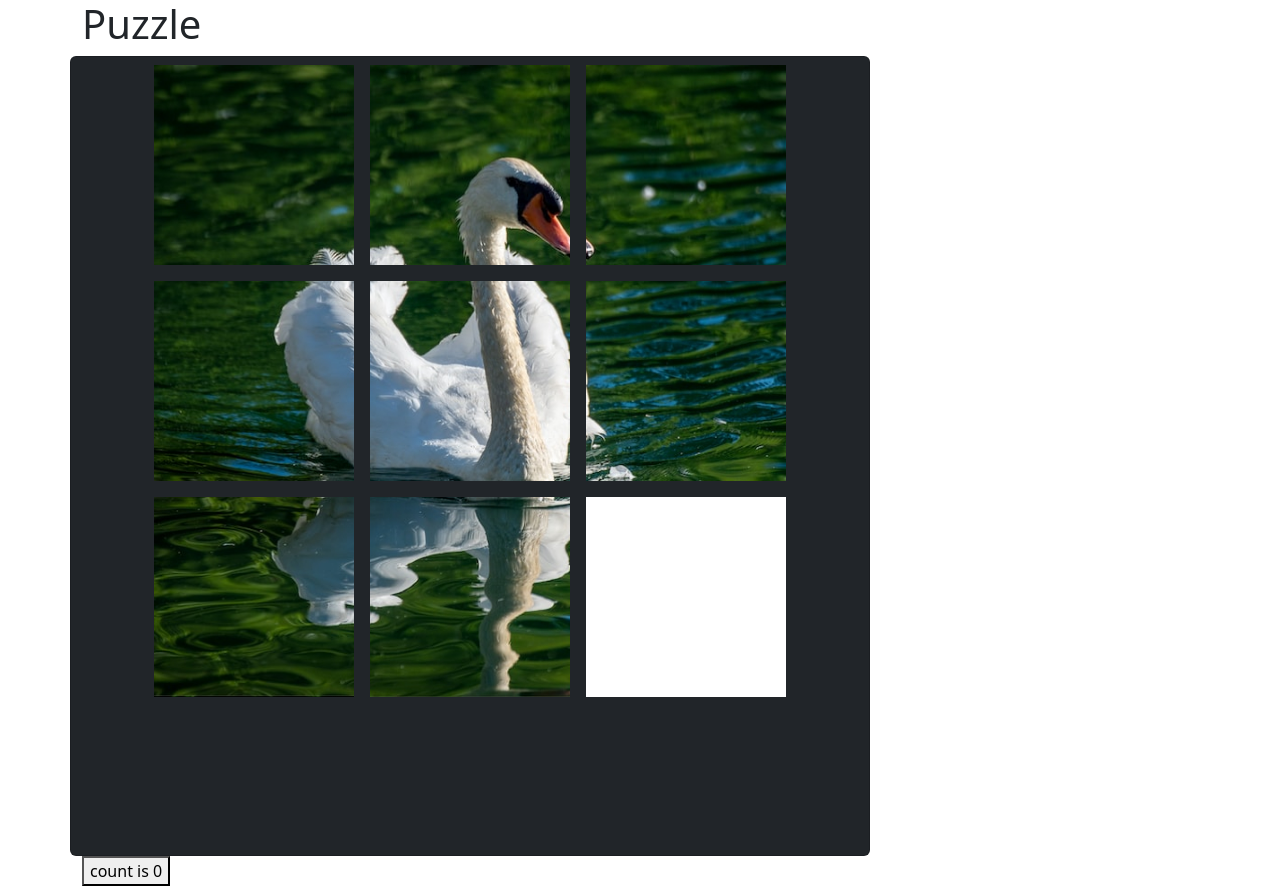
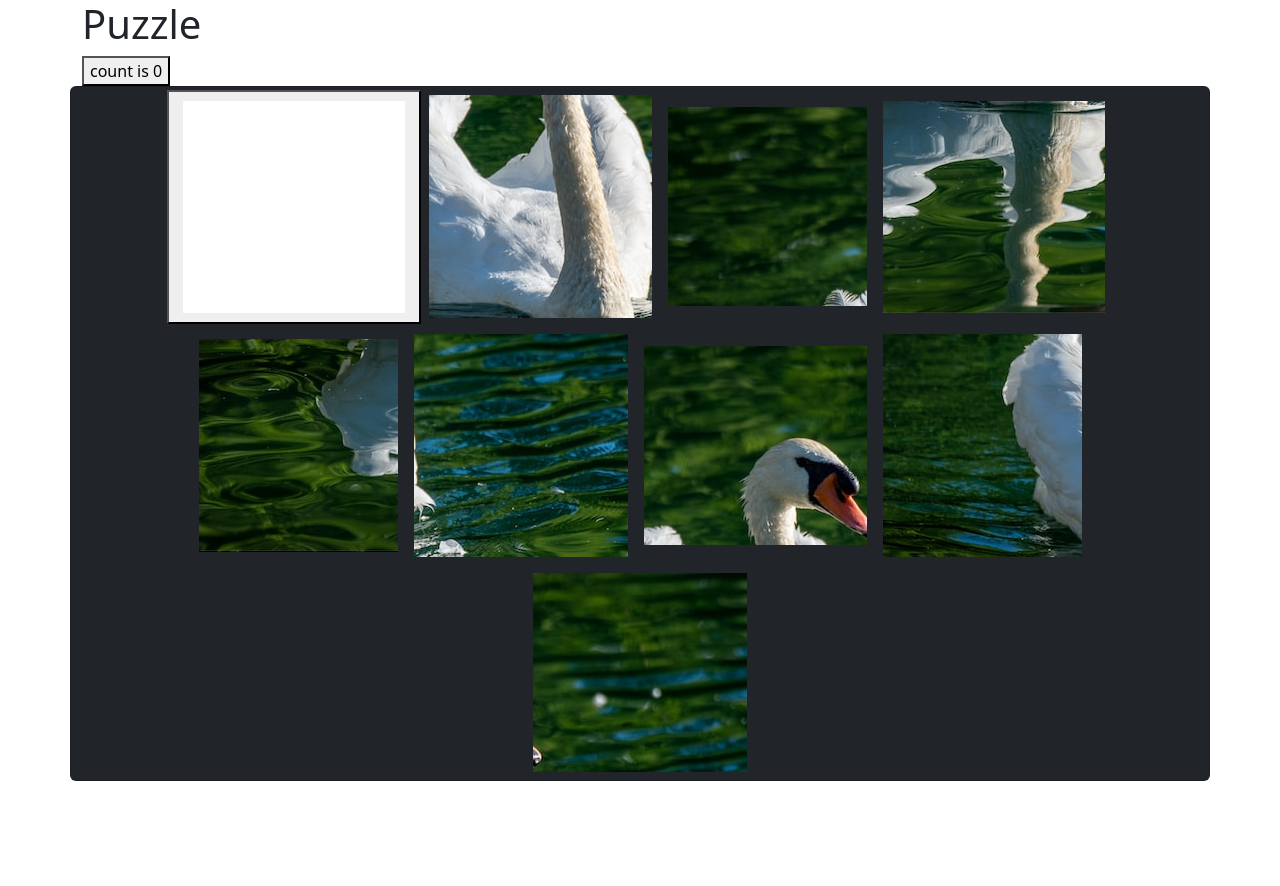
Before and after one commit to winter9F/winter-slide-puzzle, a React (Vite) app: page / in a window 1280 px wide. After the commit the page ends 800 px from the top, so only its background shows below. Built offline with nearby package versions, Linux system fonts and the light colour scheme.

Commit message:
Update 2

```diff
--- a/src/App.jsx
+++ b/src/App.jsx
@@ -1,22 +1,43 @@
 import { useState } from 'react'
-import tile1 from "./assets/PuzzlePieces/P1-1.jpg"
-import Puzzle from "./components/Puzzle/Puzzle"
 import './App.css'
-
+import "./components/Puzzle/Puzzle"
+import { puzzle, solution } from './components/Puzzle/Puzzle'
+import MoveTile from "./components/moveTile"
 
 function App() {
   const [count, setCount] = useState(0)
 
+  const [selectedTile, setSelectedTile] = useState();
+
+  function handleClick(img) {
+    setSelectedTile(img);
+  }
+
   return (
-    <>
+
     <section className='container'>
       <h1>Puzzle</h1>
-        <Puzzle />
+
       <button onClick={() => setCount((count) => count + 1)}>
         count is {count}
       </button>
+
+      <div className="row d-flex text-center">
+        <div className="card bg-dark d-inline">
+          <button clickEvent={handleClick}><img id="0-0" className="m-2" src={puzzle[0]} alt="" /></button>
+          <img id="0-1" className="m-2" src={puzzle[1]} alt="" />
+          <img id="0-2" className="m-2" src={puzzle[2]} alt="" />
+          <img id="1-0" className="m-2" src={puzzle[3]} alt="" />
+          <img id="1-2" className="m-2" src={puzzle[4]} alt="" />
+          <img id="1-3" className="m-2" src={puzzle[5]} alt="" />
+          <img id="2-0" className="m-2" src={puzzle[6]} alt="" />
+          <img id="2-1" className="m-2" src={puzzle[7]} alt="" />
+          <img id="2-2" className="m-2" src={puzzle[8]} alt="" />
+        </div>
+
+      </div>
     </section>
-    </>
+
   )
 }
 export default App
--- a/src/components/Puzzle/Puzzle.jsx
+++ b/src/components/Puzzle/Puzzle.jsx
@@ -1,22 +1,22 @@
-import "./Puzzle.css"
-import { Tiles } from "./Tiles"
+import tile1 from "../../assets/PuzzlePieces/P1-1.jpg"
+import tile2 from "../../assets/PuzzlePieces/P1-2.jpg"
+import tile3 from "../../assets/PuzzlePieces/P1-3.jpg"
+import tile4 from "../../assets/PuzzlePieces/P1-4.jpg"
+import tile5 from "../../assets/PuzzlePieces/P1-5.jpg"
+import tile6 from "../../assets/PuzzlePieces/P1-6.jpg"
+import tile7 from "../../assets/PuzzlePieces/P1-7.jpg"
+import tile8 from "../../assets/PuzzlePieces/P1-8.jpg"
+import tile9 from "../../assets/PuzzlePieces/P1-9.jpg"
 
-export default function Puzzle() {
-    return (
 
-        <div className="row d-flex text-center">
-            <div className="card bg-dark d-inline">
-                <img className="m-2" src={Tiles[0]} alt="" />
-                <img className="m-2" src={Tiles[1]} alt="" />
-                <img className="m-2" src={Tiles[2]} alt="" />
-                <img className="m-2" src={Tiles[3]} alt="" />
-                <img className="m-2" src={Tiles[4]} alt="" />
-                <img className="m-2" src={Tiles[5]} alt="" />
-                <img className="m-2" src={Tiles[6]} alt="" />
-                <img className="m-2" src={Tiles[7]} alt="" />
-                <img className="m-2" src={Tiles[8]} alt="" />
-            </div>
-        </div>
+export const solution = [tile1, tile2, tile3, tile4, tile5, tile6, tile7, tile8, tile9]
+const tilesEdit = [tile1, tile2, tile3, tile4, tile5, tile6, tile7, tile8, tile9]
 
-    )
+
+export const puzzle = []
+
+
+while (tilesEdit.length) {
+    const indexNum = Math.floor(Math.random() * tilesEdit.length);
+    puzzle.push(tilesEdit.splice(indexNum, 1)[0]);
 }
--- a/src/components/Puzzle/Tiles.jsx
+++ /dev/null
@@ -1,12 +0,0 @@
-import tile1 from "../../assets/PuzzlePieces/P1-1.jpg"
-import tile2 from "../../assets/PuzzlePieces/P1-2.jpg"
-import tile3 from "../../assets/PuzzlePieces/P1-3.jpg"
-import tile4 from "../../assets/PuzzlePieces/P1-4.jpg"
-import tile5 from "../../assets/PuzzlePieces/P1-5.jpg"
-import tile6 from "../../assets/PuzzlePieces/P1-6.jpg"
-import tile7 from "../../assets/PuzzlePieces/P1-7.jpg"
-import tile8 from "../../assets/PuzzlePieces/P1-8.jpg"
-import tile9 from "../../assets/PuzzlePieces/P1-9.jpg"
-
-
-export const Tiles = [tile1, tile2, tile3, tile4, tile5, tile6, tile7, tile8, tile9]
--- /dev/null
+++ b/src/components/moveTile.jsx
@@ -0,0 +1,5 @@
+export default function MoveTile({ click, children }) {
+    return (
+        <button onClick={click}>{children}</button>
+    )
+}
```
Lines whose indentation alone changed are shown as unchanged.
